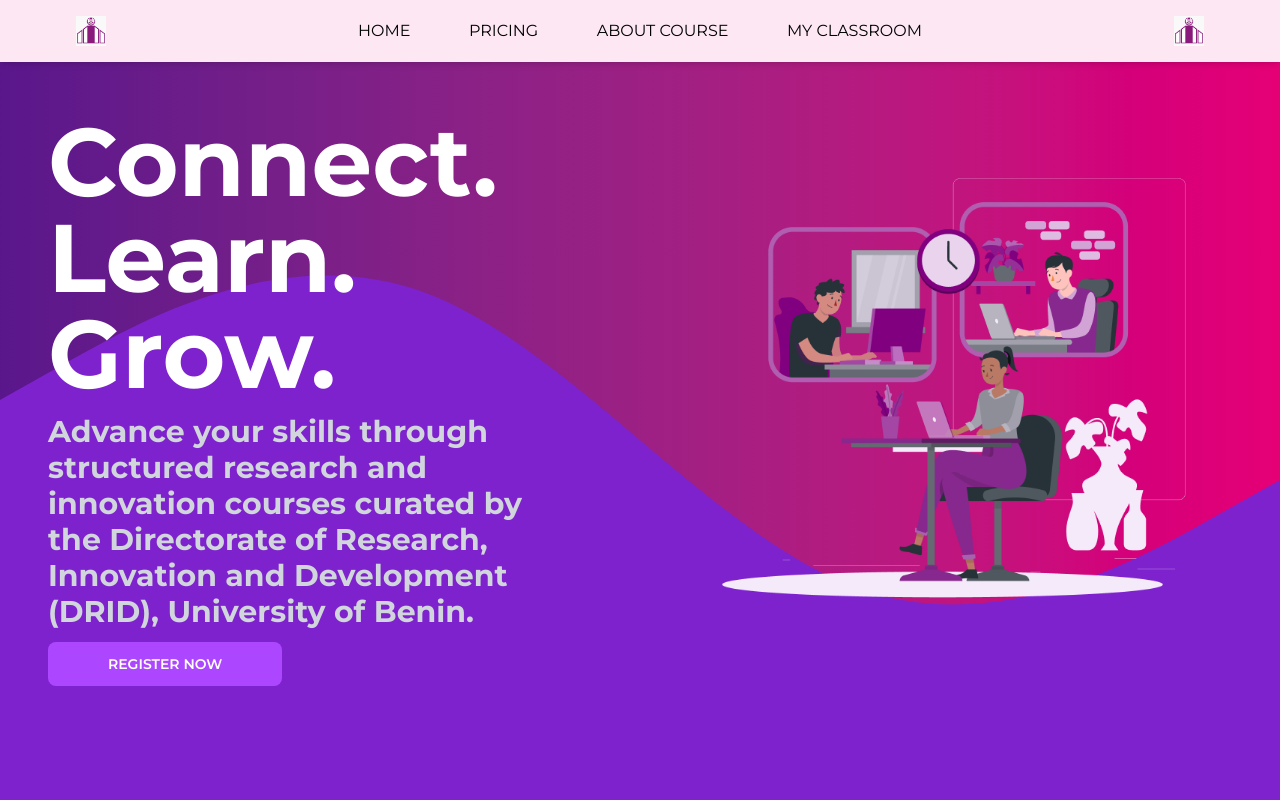
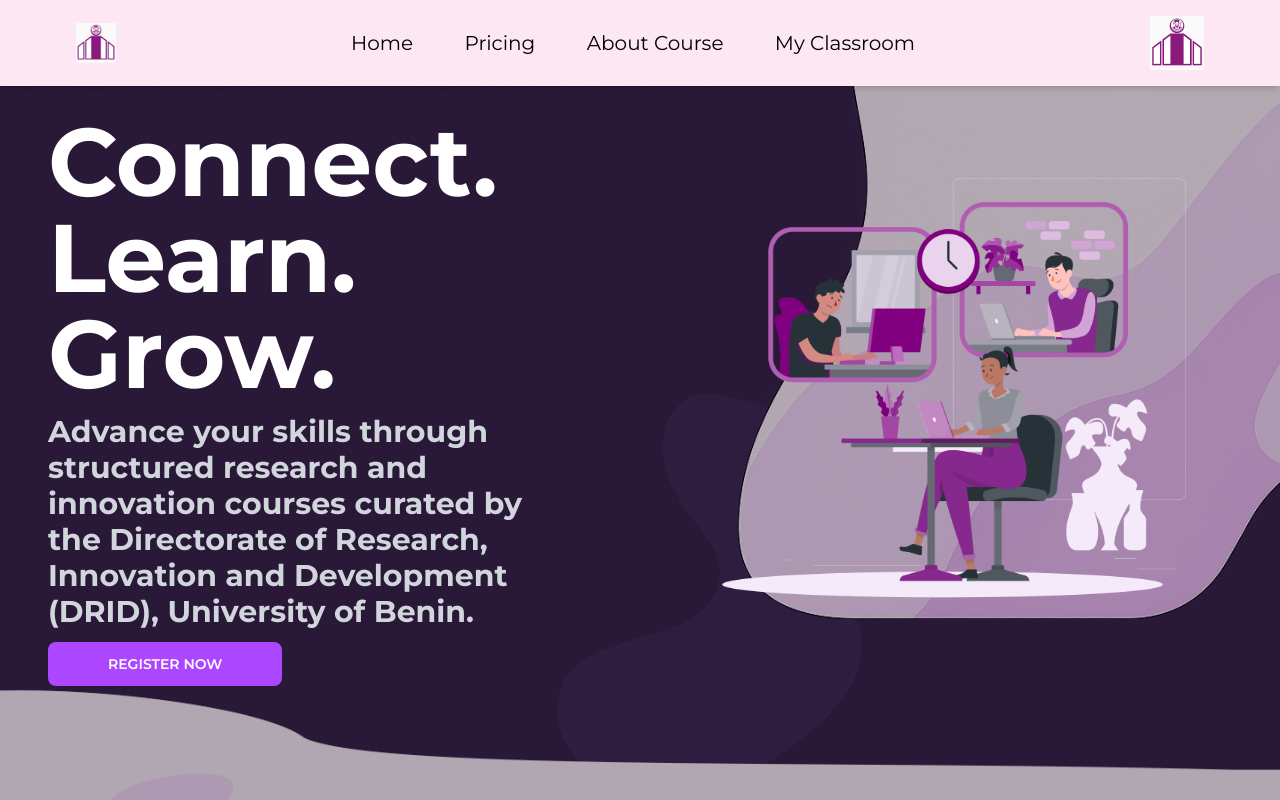
Before and after one commit to unibeninterns/research_frontend, a Next.js app: page / in a window 1280 px wide. Shown: the top 800 px of the page. Built offline with nearby package versions, Linux system fonts and the light colour scheme.

Commit message:
Updated design of auth and home layout

```diff
--- a/app/(auth)/layout.tsx
+++ b/app/(auth)/layout.tsx
@@ -19,9 +19,9 @@ export default function AuthLayout({
 
       <div className="relative z-10 min-h-screen flex items-center justify-center p-4">
         <div className="w-full max-w-6xl bg-white/10 backdrop-blur-sm rounded-2xl overflow-hidden shadow-2xl">
-          <div className="flex flex-col lg:flex-row h-[750px]">
-            {/* Left Section - Text Content with clear background */}
-            <div className="w-full lg:w-1/2 h-1/2 lg:h-full relative">
+          <div className="flex flex-col lg:flex-row h-[90vh] lg:h-[80vh]">
+            {/* Left Section */}
+            <div className="w-full lg:w-1/2 h-3/10 lg:h-full relative">
               <div
                 className="absolute inset-0 bg-cover bg-center bg-no-repeat"
                 style={{
@@ -32,20 +32,23 @@ export default function AuthLayout({
 
               <div className="relative z-10 flex items-center justify-center lg:justify-start p-8 lg:p-16 h-full">
                 <div className="text-white max-w-md text-center lg:text-left">
-                  {/* Logo/Icon */}
-                  <Image src="/authLogo.png" alt="Drid Research Logo" width={54} height={54} />
-
-                  {/* Main Text */}
-                  <h1 className="text-4xl lg:text-5xl font-bold mb-4 leading-tight">Enter a World of Knowledge</h1>
-                  <p className="text-lg lg:text-xl text-white/90 leading-relaxed">
+                <Image
+                src="/authLogo.png"
+                alt="Drid Research Logo"
+                width={54}
+                height={54}
+                className="w-11 h-11 lg:w-[54px] lg:h-[54px]"
+/>
+                  <h1 className="text-3xl lg:text-5xl font-bold mb-4 leading-tight">Enter a World of Knowledge</h1>
+                  <p className="text-md lg:text-xl text-white/90 leading-relaxed">
                     Join us in promoting education and research
                   </p>
                 </div>
               </div>
             </div>
 
-            {/* Right Section - Auth Forms */}
-            <div className="w-full lg:w-1/2 h-full lg:h-full flex items-center justify-center p-8 bg-white">
+            {/* Right Section */}
+            <div className="w-full lg:w-1/2 flex-1 lg:h-full flex items-center justify-center bg-white overflow-y-auto">
               <div className="w-full h-full">{children}</div>
             </div>
           </div>
--- a/app/page.tsx
+++ b/app/page.tsx
@@ -36,20 +36,10 @@ export default function Home() {
     <>
     <Header/>
     <div className="relative w-full h-screen flex items-center justify-center overflow-hidden">
-        <div className="absolute inset-0 bg-gradient-to-r from-purple-900 to-pink-600"></div>
-
-        <svg
-          className="absolute inset-0 w-full h-full"
-          xmlns="http://www.w3.org/2000/svg"
-          preserveAspectRatio="none"
-          viewBox="0 0 1440 320"
-        >
-          <path
-            fill="#7E22CE"
-            fillOpacity="1"
-            d="M0,160L80,144C160,128,320,96,480,117.3C640,139,800,213,960,234.7C1120,256,1280,224,1360,208L1440,192V320H0Z"
-          ></path>
-        </svg>
+      <div className="absolute inset-0">
+        <Image src="/heroSection/hero-image.png" alt="Background" fill className="object-cover" priority />
+        <div className="absolute inset-0 bg-black/30"></div>
+      </div>
 
       {/* Hero Content */}
       <div className="relative z-10 max-w-7xl mx-auto px-6 md:px-10 lg:px-12 py-16 grid md:grid-cols-2 lg:grid-cols-2 gap-12 items-center">
@@ -59,9 +49,8 @@ export default function Home() {
             Learn. Grow.
           </h1>
           <p className="text-xl md:text-3xl font-bold text-gray-300 max-w-lg">
-              Advance your skills through structured research and innovation
-              courses curated by the Directorate of Research, Innovation and
-              Development (DRID), University of Benin.
+            Advance your skills through structured research and innovation courses curated by the Directorate of
+            Research, Innovation and Development (DRID), University of Benin.
           </p>
           <button className="bg-purple-500 hover:bg-pink-700 text-white md:px-15 py-3 rounded-md font-semibold transition text-sm px-4">
             REGISTER NOW
--- a/components/HomeHeader.tsx
+++ b/components/HomeHeader.tsx
@@ -1,22 +1,123 @@
+"use client"
+
+import type React from "react"
+
 import Link from "next/link"
 import Image from "next/image"
 import logo from "./Logo.png"
+import { useState } from "react"
+
+interface NavigationItem {
+  href: string
+  label: string
+  isExternal?: boolean
+}
 
 export default function Header() {
+  const [isMenuOpen, setIsMenuOpen] = useState<boolean>(false)
+
+  const toggleMenu = (): void => setIsMenuOpen(!isMenuOpen)
+  const closeMenu = (): void => setIsMenuOpen(false)
+
+  const navigationItems: NavigationItem[] = [
+    { href: "", label: "Home" },
+    { href: "/pricing", label: "Pricing" },
+    { href: "/about", label: "About Course", isExternal: false },
+    { href: "", label: "My Classroom" },
+  ]
+
+  const handleOverlayClick = (e: React.MouseEvent<HTMLDivElement>): void => {
+    e.preventDefault()
+    closeMenu()
+  }
+
+  const handleMenuItemClick = (e: React.MouseEvent<HTMLAnchorElement>): void => {
+    closeMenu()
+  }
+
   return (
+    <>
       <header className="fixed top-0 w-full left-0 z-50 p-4 shadow-md flex items-center bg-pink-100">
         <div className="flex items-center justify-between w-full md:px-8 lg:px-15">
-        <Image src={logo || "/placeholder.svg"} alt="Drid Research Logo" width={30} height={30} />
-        <div className="hidden md:flex md:items-center text-[16px] uppercase text-black justify-between w-1/2">
-          <Link href="/">Home</Link>
-          <Link href="/pricing">Pricing</Link>
-          <Link href="/about">About Course</Link>
-          <Link href="">My Classroom</Link>
+          <Image src={logo || "/placeholder.svg"} alt="Drid Research Logo" width={54} height={54} className="w-10 h-10" />
+
+          <div className="hidden md:flex md:items-center lg:text-xl text-black justify-between w-1/2">
+            {navigationItems.map((item: NavigationItem, index: number) =>
+              item.href === "/about" ? (
+                <Link key={index} href={item.href}>
+                  {item.label}
+                </Link>
+              ) : (
+                <a key={index} href={item.href}>
+                  {item.label}
+                </a>
+              ),
+            )}
           </div>
+
+          <button
+            onClick={toggleMenu}
+            className="md:hidden flex flex-col justify-center items-center w-8 h-8 space-y-1"
+            aria-label="Toggle menu"
+            type="button"
+          >
+            <span className="w-6 h-0.5 bg-black"></span>
+            <span className="w-6 h-0.5 bg-black"></span>
+            <span className="w-6 h-0.5 bg-black"></span>
+          </button>
+
           <div className="hidden md:flex">
-          <Image src={logo || "/placeholder.svg"} alt="Drid Research Logo" width={30} height={30} />
+            <Image src={logo || "/placeholder.svg"} alt="Drid Research Logo" width={54} height={54} />
           </div>
         </div>
       </header>
+
+      {isMenuOpen && (
+        <>
+          <div
+            className="fixed inset-0  bg-white/10 backdrop-blur-sm z-40 md:hidden"
+            onClick={handleOverlayClick}
+            role="button"
+            tabIndex={0}
+            aria-label="Close menu overlay"
+          />
+
+          <div className="fixed right-0 bg-pink-100 rounded-lg shadow-lg z-50 w-64 p-6 md:hidden">
+            <button
+              onClick={closeMenu}
+              className="absolute top-4 right-4 w-6 h-6 flex items-center justify-center text-gray-600 hover:text-black"
+              aria-label="Close menu"
+              type="button"
+            >
+              <span className="text-3xl border-4 font-bold border-black py-0.5 px-3 rounded-lg">×</span>
+            </button>
+
+            <nav className="mt-8 space-y-4">
+              {navigationItems.map((item: NavigationItem, index: number) =>
+                item.href === "/about" ? (
+                  <Link
+                    key={index}
+                    href={item.href}
+                    className="block text-black hover:text-purple-600 transition-colors"
+                    onClick={handleMenuItemClick}
+                  >
+                    {item.label}
+                  </Link>
+                ) : (
+                  <a
+                    key={index}
+                    href={item.href}
+                    className="block text-black hover:text-purple-600 transition-colors"
+                    onClick={handleMenuItemClick}
+                  >
+                    {item.label}
+                  </a>
+                ),
+              )}
+            </nav>
+          </div>
+        </>
+      )}
+    </>
   )
 }
--- a/components/login-form.tsx
+++ b/components/login-form.tsx
@@ -34,8 +34,8 @@ export function LoginForm() {
   }
 
   return (
-    <Card className="w-full bg-white/95 backdrop-blur-sm shadow-2xl border-0">
-      <CardContent className="p-8">
+    <Card className="w-full bg-white/95 backdrop-blur-sm shadow-2xl border-0 min-h-full flex flex-col">
+      <CardContent className="p-8 flex-1 flex flex-col">
         {/* Tab Navigation */}
         <div className="flex mb-8">
           <Link
@@ -47,7 +47,7 @@ export function LoginForm() {
           <div className="flex-1 pb-3 text-center font-medium border-b-2 text-purple-600 border-purple-600">Login</div>
         </div>
 
-        <div className="space-y-6">
+        <div className="space-y-6 flex-1 flex flex-col justify-center">
           <div className="relative">
             <Input
               type="email"
@@ -75,12 +75,16 @@ export function LoginForm() {
             </button>
           </div>
 
+          <div className="py-4"></div>
+
           {/* Forgot Password Link */}
           <div className="text-right">
             <a href="#" className="text-sm text-purple-600 hover:underline">
               Forgot your password?
             </a>
           </div>
+
+          <div className="py-2"></div>
 
           {/* Login Button */}
           <Button
--- a/components/signup-form.tsx
+++ b/components/signup-form.tsx
@@ -41,8 +41,8 @@ export function SignupForm() {
   }
 
   return (
-    <Card className="w-full bg-white/95 backdrop-blur-sm shadow-2xl border-0">
-      <CardContent className="p-8">
+    <Card className="w-full bg-white/95 backdrop-blur-sm shadow-2xl border-0 min-h-full flex flex-col">
+      <CardContent className="p-8 flex-1 flex flex-col">
         {/* Tab Navigation */}
         <div className="flex mb-8">
           <div className="flex-1 pb-3 text-center font-medium border-b-2 text-purple-600 border-purple-600">
@@ -56,7 +56,7 @@ export function SignupForm() {
           </Link>
         </div>
 
-        <div className="space-y-6">
+        <div className="space-y-6 flex-1 flex flex-col justify-center">
           <div className="relative">
             <Input
               type="text"
```
Also changed, not shown: public/heroSection/hero-image.png (renamed from components/hero-image.png). Lines whose indentation alone changed are shown as unchanged.
